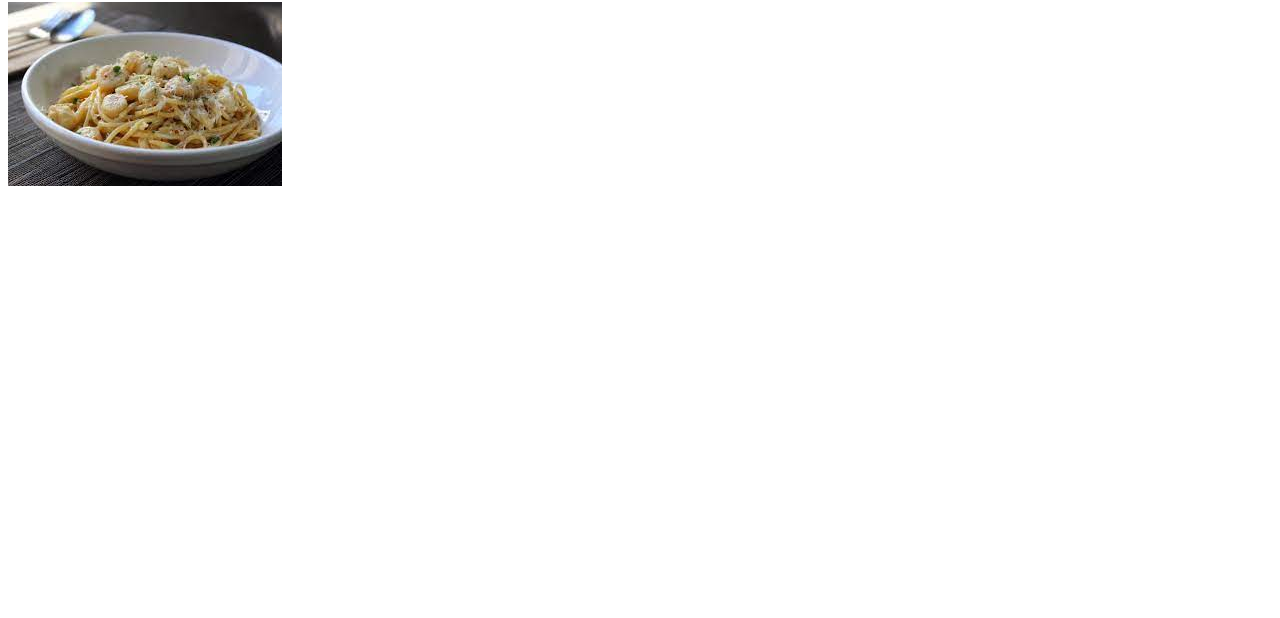
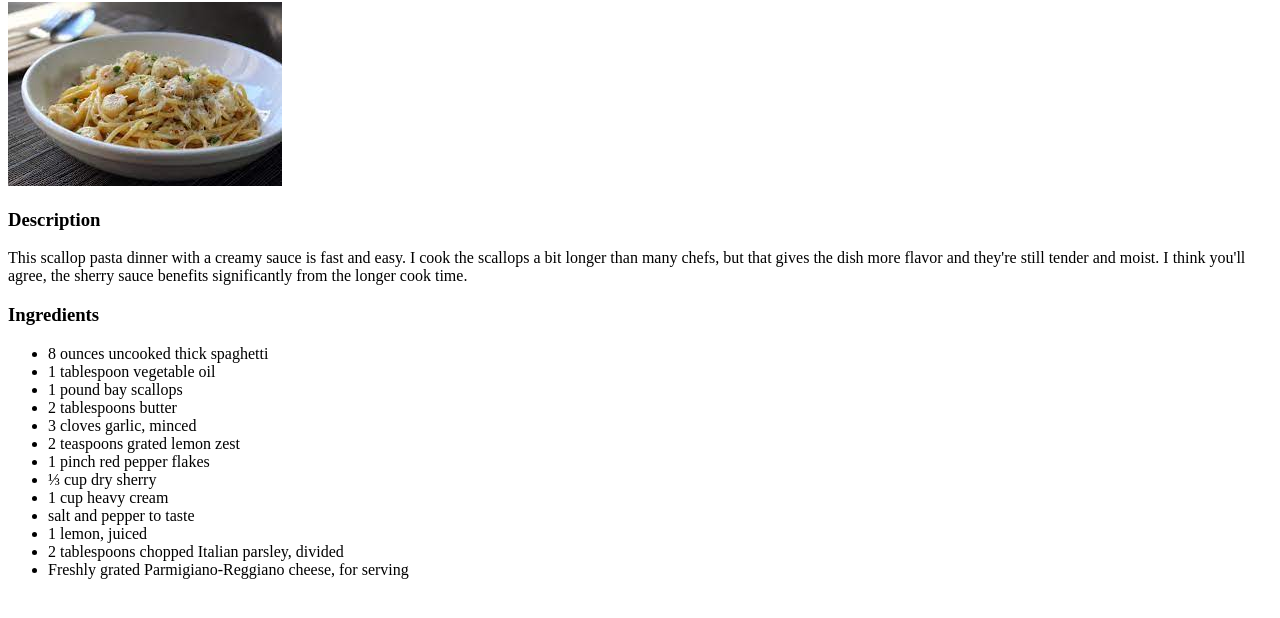
Before and after one commit to Teseo11/odin-recipes, a plain HTML site: page recipes/creamy-bay-spaghetti.html in a window 1280 px wide. Shown: the part 78-696 px from the top of the page. Drawn offline with Linux system fonts and the light colour scheme.

Commit message:
Added description and ingredient list

```diff
--- a/recipes/creamy-bay-spaghetti.html
+++ b/recipes/creamy-bay-spaghetti.html
@@ -9,5 +9,24 @@
 <body>
     <h1>Creamy Bay Scallop Spaghetti</h1>
     <img src="/images/creamy-bay-scallop.jpeg" alt="Creamy Bay Scallop Spaghetti plate">
+    <h3>Description</h3>
+    <p>This scallop pasta dinner with a creamy sauce is fast and easy. I cook the scallops a bit longer than many chefs, but that gives the dish more flavor and they're still tender and moist. I think you'll agree, the sherry sauce benefits significantly from the longer cook time.
+    </p>
+    <h3>Ingredients</h3>
+    <ul>
+        <li>8 ounces uncooked thick spaghetti</li>
+        <li>1 tablespoon vegetable oil</li>
+        <li>1 pound bay scallops</li>
+        <li>2 tablespoons butter</li>
+        <li>3 cloves garlic, minced</li>
+        <li>2 teaspoons grated lemon zest</li>
+        <li>1 pinch red pepper flakes</li>
+        <li>⅓ cup dry sherry</li>
+        <li>1 cup heavy cream</li>
+        <li>salt and pepper to taste</li>
+        <li>1 lemon, juiced</li>
+        <li>2 tablespoons chopped Italian parsley, divided</li>
+        <li>Freshly grated Parmigiano-Reggiano cheese, for serving</li>
+    </ul>
 </body>
 </html>
```
